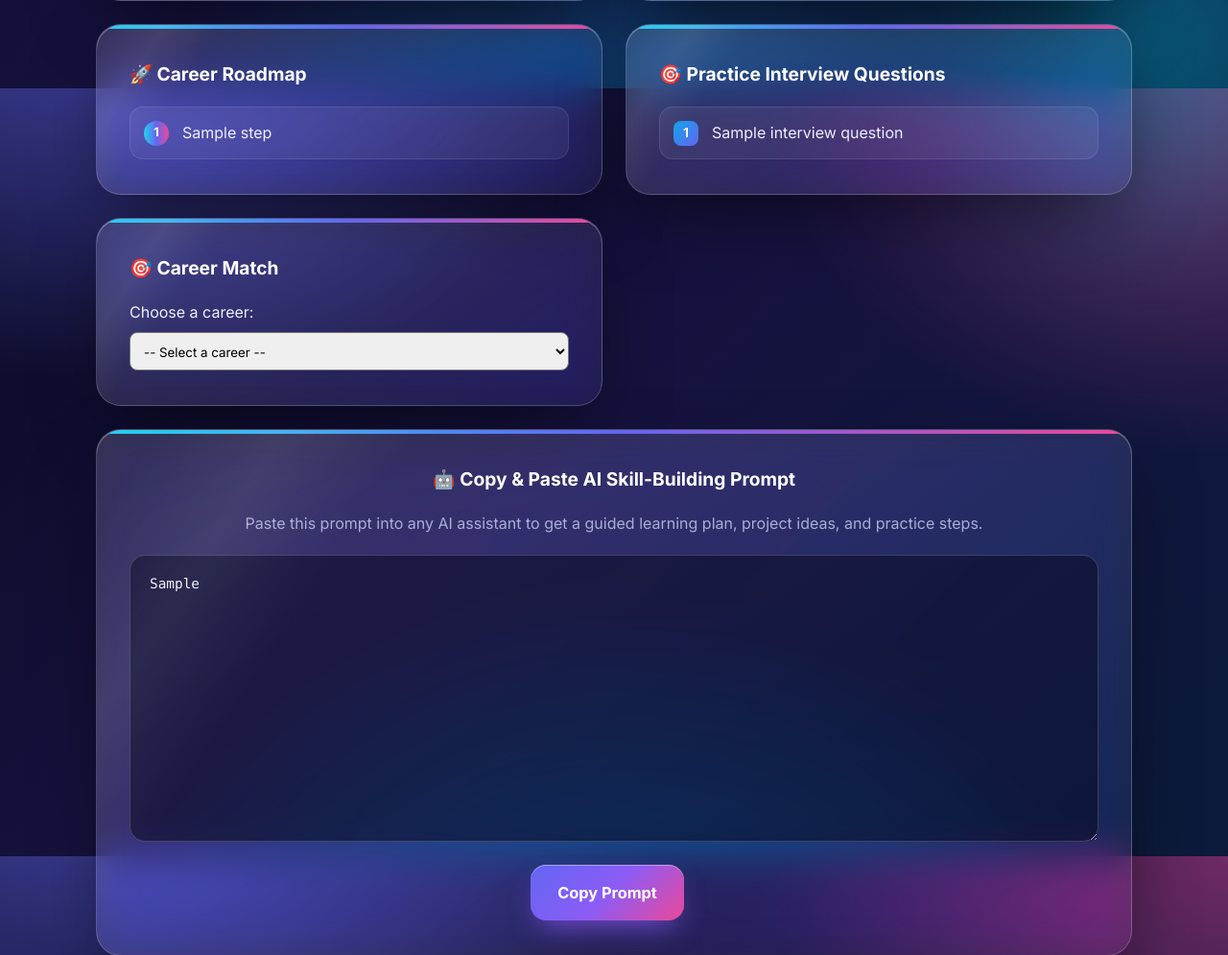
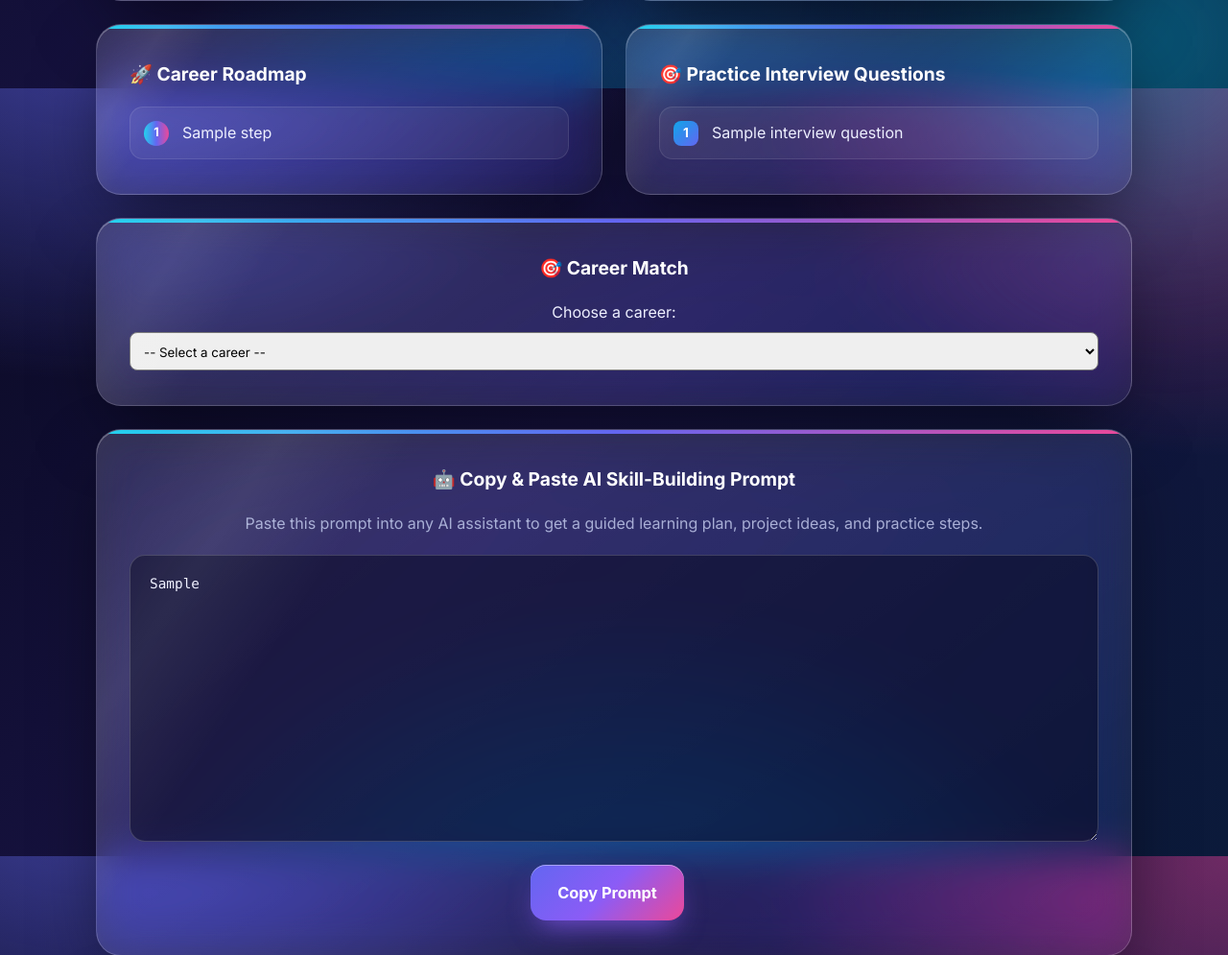
Before and after one commit to Sriroshan-S/Resume-Analyzer, a Flask app: template templates/result.html in a window 1280 px wide. Shown: the part 708-1703 px from the top of the page at 96% size. Run offline with Flask 3, Linux system fonts and the light colour scheme; the template is opened without the code that fills it: most values are stand-ins (such as "Sample title", 1, 10 or a date in 2020).

Commit message:
Make career match card full width

```diff
--- a/templates/result.html
+++ b/templates/result.html
@@ -80,7 +80,7 @@
 
       <!-- Career Match Dropdown -->
       {% if careers %}
-      <div class="container result-card">
+      <div class="container result-card full-span">
         <h2>🎯 Career Match</h2>
         <label for="careerSelect">Choose a career:</label>
         <select id="careerSelect" data-careers='{{ careers | tojson }}' style="width:100%; padding:10px; margin-top:8px; border-radius:8px; font-family:inherit;">
```
